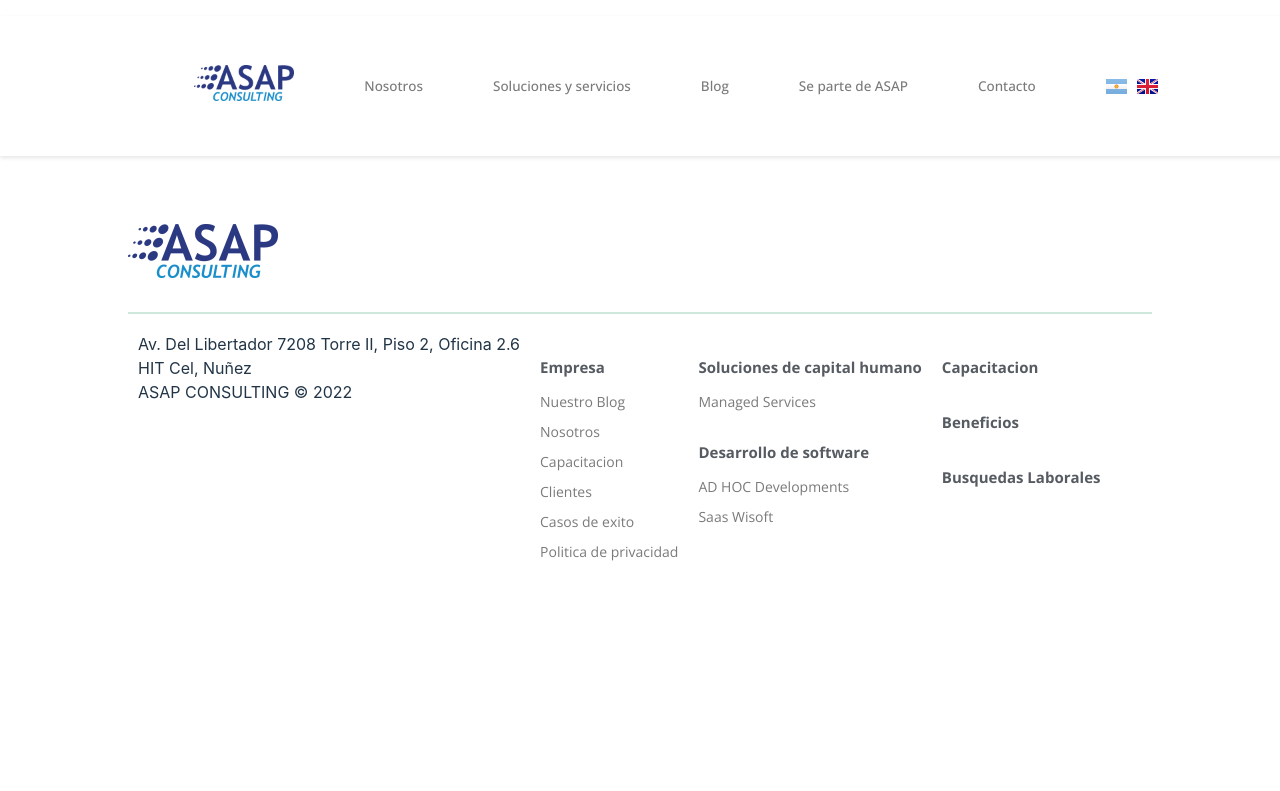
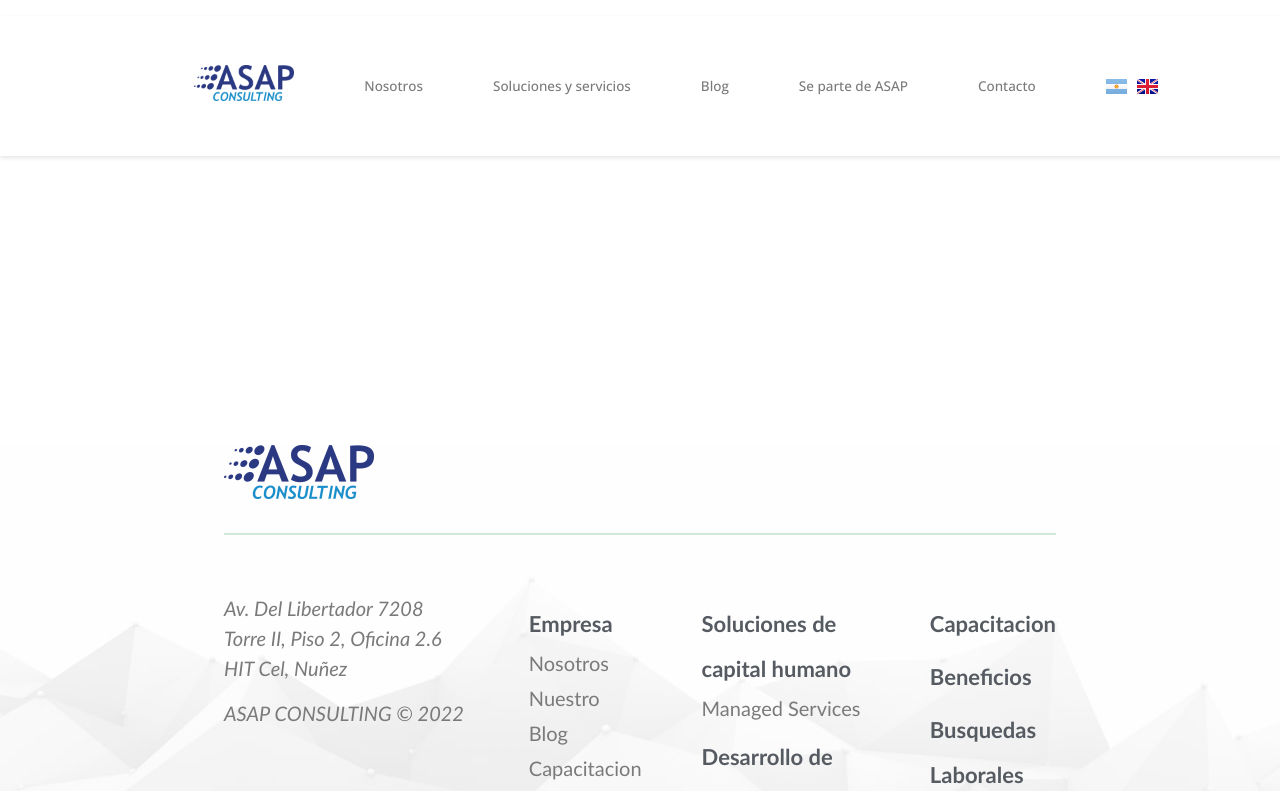
Before and after one commit to juanaestarli2/prueba-react, a React (Vite) app: page / in a window 1280 px wide. Shown: the top 791 px of the page. Built offline with nearby package versions, Linux system fonts and the light colour scheme.

Commit message:
cambios footer

```diff
--- a/src/features/presentation/router/layouts_components/footer.tsx
+++ b/src/features/presentation/router/layouts_components/footer.tsx
@@ -1,14 +1,12 @@
 import styled from 'styled-components';
 
 const InnerContainer = styled.div`
-    width: 80%;
+    width: 65%;
     display: flex;
     flex-direction: column;
-    padding: 40px 0;
 `
 
 const LogoContainer = styled.div`
-
 img {
     width: 150px;
     margin-bottom: 20px;
@@ -17,53 +15,55 @@ img {
 
 const FooterInner = styled.div`
     display: flex;
-/* flex-wrap: wrap;
-justify-content: center;
-justify-content: space-around;  */
-/* max-width: 1200px;*/
-/* margin: 0 auto;
-padding: 0 20px; */
+    margin-top: 50px;
 `
 
 const DatosContainer = styled.div`
     display: flex;
     flex-direction: column;
-    margin: 10px;
 `
 
 const EmpresaContainer = styled.ul`
     list-style-type: none;
- padding-left: 0;
-margin: 10px;
+    padding-left: 60px;
+    margin: 0;
 `
 
 const SolucionesContainer = styled.ul`
-padding-left: 0;
     list-style-type: none;
-margin: 10px;
+    padding-left: 60px;
+    margin: 0;
 `
 
 const ExtraContainer = styled.ul`
-padding-left: 0;
     list-style-type: none;
-margin: 10px;
+    padding-left: 60px;
+    margin: 0;
+`
+
+const DatosSpan = styled.span`
+    font-style: italic;
+    font-family: Calibri;
+    color: #7A7A7A;
+    font-size: 20px;
+    margin-bottom: 15px;
 `
 
 const Item = styled.li`
     display: flex;
     color: #7A7A7A;
-font-size: 14px;
-font-family: 'Open Sans', sans-serif;
-line-height: 30px;
+    font-size: 20px;
+    font-family: Calibri;
+    line-height: 35px;
 `
 
 const ItemH1 = styled.li`
-font-size: 15px;
-font-family: 'Open Sans', sans-serif;
+    font-size: 22px;
+    font-family: Calibri;
     color: #565b62;
-font-weight: bold;
-line-height:40px;
-margin-top:15px;
+    font-weight: 600;
+    line-height: 45px;
+    margin-top: 8px;
 `
 
 const FooterContainer = styled.div`
@@ -71,6 +71,12 @@ const FooterContainer = styled.div`
     display: flex;
     align-items: center;
     justify-content: center;
+    background-image: url('/src/assets/footerImg.png');
+    background-repeat: no-repeat;
+    background-size: cover;
+    background-position-y: 28%;
+    position: absolute;
+    margin-top: 45px;
 `
 const HR = styled.hr`
     background-color: #68bc9352;
@@ -88,14 +94,15 @@ const Footer = () => {
                 </LogoContainer>
                 <FooterInner>
                     <DatosContainer>
-                        <span>Av. Del Libertador 7208 Torre II, Piso 2, Oficina 2.6</span>
-                        <span>HIT Cel, Nuñez</span>
-                        <span>ASAP CONSULTING © 2022</span>
+                        <DatosSpan>Av. Del Libertador 7208 Torre II, Piso 2, Oficina 2.6
+                            <br/>HIT Cel, Nuñez
+                        </DatosSpan>
+                        <DatosSpan>ASAP CONSULTING © 2022</DatosSpan>
                     </DatosContainer>
                     <EmpresaContainer>
                         <ItemH1>Empresa</ItemH1>
+                        <Item>Nosotros</Item>
                         <Item>Nuestro Blog</Item>
-                        <Item>Nosotros</Item>
                         <Item>Capacitacion</Item>
                         <Item>Clientes</Item>
                         <Item>Casos de exito</Item>
```
Lines whose indentation alone changed are shown as unchanged.
